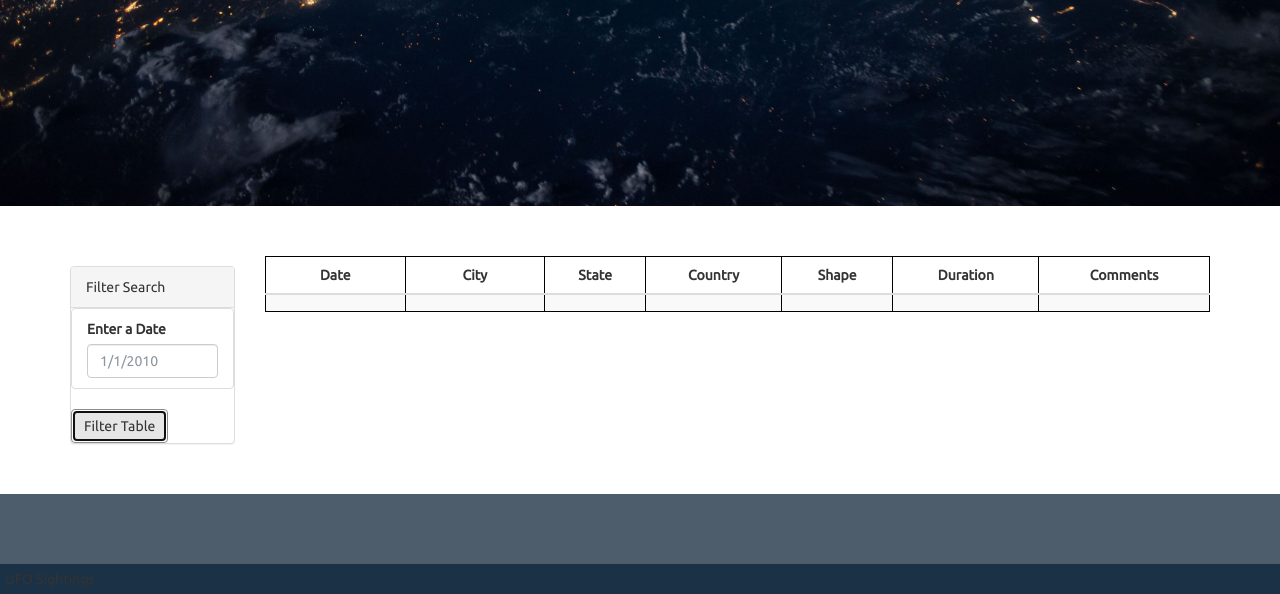
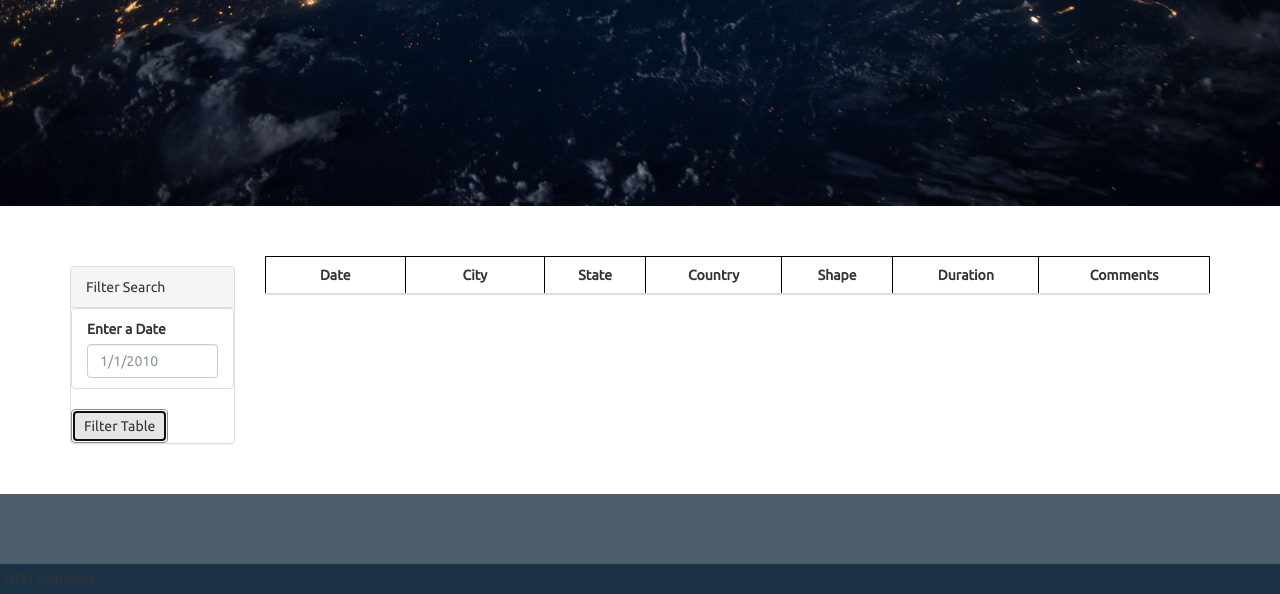
Before and after one commit to Gujaratigirl/Extraterrestrial-Sightings-Locator, a plain HTML site: page UFO-level_1/index.html in a window 1280 px wide. Both pictures are taken after a click on the button "Filter Table". Shown: the part 406-1000 px from the top of the page. Drawn offline with nearby package versions, Linux system fonts and the light colour scheme.

Commit message:
HW clean after Tutor

```diff
--- a/UFO-level_1/app.js
+++ b/UFO-level_1/app.js
@@ -5,7 +5,6 @@ var tableData = data;
 
 var button = d3.select("#filter-btn");
 var form = d3.select("#form");
-// var button = d3.select(".button");
 
 button.on("click", runFilter);
 form.on("submit",runFilter);
@@ -19,52 +18,31 @@ function runFilter() {
     var inputElement = d3.select("#datetime");
     var inputValue = inputElement.property("value");
 
-    // var inputValue = d3.event.target.value;
-
-
-    // console.log("Filter button clicked");
-    // console.log(inputValue);
 
     var filteredData = tableData.filter(row => row.datetime === inputValue);
     // console.log(filteredData);
 
     var dateArray = filteredData.map(row => row.datetime);
-    // console.log(dateArray);
-    //Select column placeholder for date
-    var dateInfo = d3.select(".table-head-date");
-    //remove any children from the list -CLEAR old data
-    dateInfo.html("");
-    dateArray.forEach(row => dateInfo.append("li").text(row));
+    // // console.log(dateArray);
+    // //Select column placeholder for date
+    buildTable(filteredData)
+};
 
-    var cityArray = filteredData.map(row => row.city);
-    var cityInfo = d3.select(".table-head-city");
-    cityInfo.html("");
-    cityArray.forEach(row => cityInfo.append("li").text(row));
+function buildTable(data){
+    var tbody = d3.select("tbody");
+    tbody.html("")
+    // //remove any children from the list -CLEAR old data
+    // dateInfo.html("");
+    data.forEach(row => {
+        var tr = tbody.append("tr");
+        console.log(row)
+        Object.values(row).forEach((value)=> {
+            tr.append("td").text(value);
 
-    var stateArray = filteredData.map(row => row.state);
-    var stateInfo = d3.select(".table-head-state");
-    stateInfo.html("");
-    stateArray.forEach(row => stateInfo.append("li").text(row));
+        })
+        // dateInfo.append("tr").append("td").text(row)
+    });
 
-    var countryArray = filteredData.map(row => row.country);
-    var countryInfo = d3.select(".table-head-country");
-    countryInfo.html("");
-    countryArray.forEach(row => countryInfo.append("li").text(row));
+}
 
-    var shapeArray = filteredData.map(row => row.shape);
-    var shapeInfo = d3.select(".table-head-shape");
-    shapeInfo.html("");
-    shapeArray.forEach(row => shapeInfo.append("li").text(row));
-
-    var durationArray = filteredData.map(row => row.durationMinutes);
-    var durationInfo = d3.select(".table-head-duration");
-    durationInfo.html("");
-    durationArray.forEach(row => durationInfo.append("li").text(row));
-
-    var commentsArray = filteredData.map(row => row.comments);
-    var commentsInfo = d3.select(".table-head-comments");
-    commentsInfo.html("");
-    commentsArray.forEach(row => commentsInfo.append("li").text(row));
-
-    console.log("End Code");
-};
+buildTable(tableData);
--- a/UFO-level_1/index.html
+++ b/UFO-level_1/index.html
@@ -63,13 +63,13 @@
                 </tr>
               </thead>
               <tbody>
-                  <th class="table-head-date">Date data</th>
+                  <!-- <th class="table-head-date">Date data</th>
                   <th class="table-head-city">City data</th>
                   <th class="table-head-state">State data</th>
                   <th class="table-head-country">Country data</th>
                   <th class="table-head-shape">Shape data</th>
                   <th class="table-head-duration">Duration data</th>
-                  <th class="table-head-comments">Comments data</th>
+                  <th class="table-head-comments">Comments data</th> -->
               </tbody>
             </table>
           </div>
```
